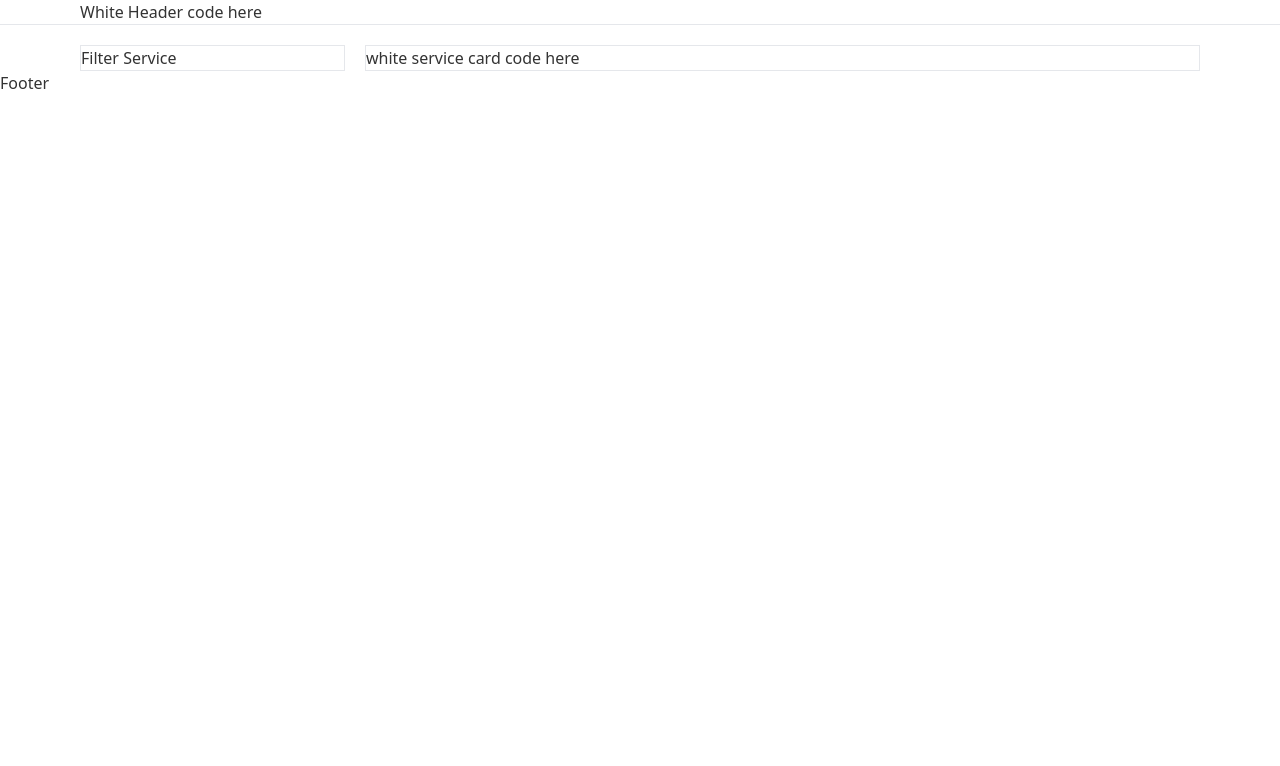
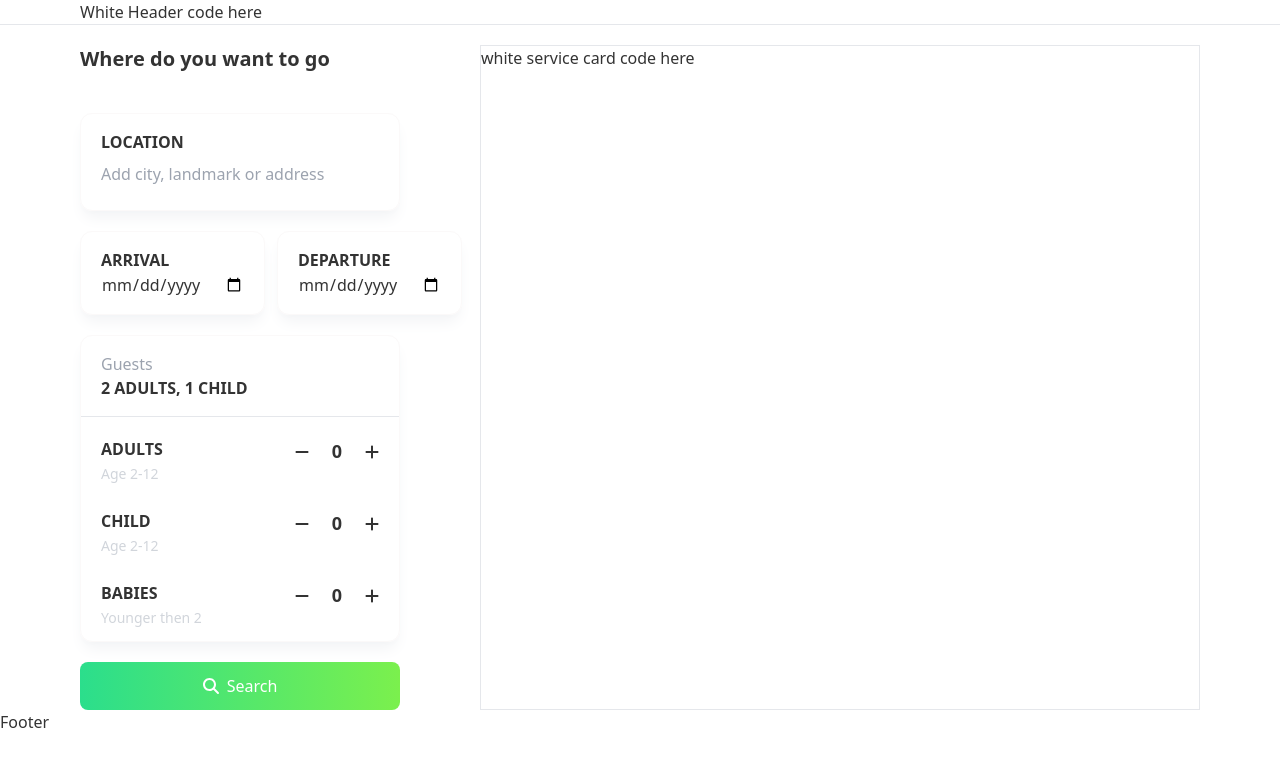
Before and after one commit to jsxshamim/air-cnc-client, a React (Create React App) app: page / in a window 1280 px wide. Shown: the top 766 px of the page. Built offline with nearby package versions, Linux system fonts and the light colour scheme.

Commit message:
added filter slidbar

```diff
--- a/package.json
+++ b/package.json
@@ -3,12 +3,18 @@
   "version": "0.1.0",
   "private": true,
   "dependencies": {
+    "@fortawesome/fontawesome-svg-core": "^6.1.2",
+    "@fortawesome/free-solid-svg-icons": "^6.1.2",
+    "@fortawesome/react-fontawesome": "^0.2.0",
     "@testing-library/jest-dom": "^5.16.5",
     "@testing-library/react": "^13.3.0",
     "@testing-library/user-event": "^13.5.0",
     "daisyui": "^2.24.0",
+    "date-fns": "^2.29.1",
     "react": "^18.2.0",
+    "react-day-picker": "^8.1.0",
     "react-dom": "^18.2.0",
+    "react-hook-form": "^7.34.1",
     "react-router-dom": "^6.3.0",
     "react-scripts": "5.0.1",
     "web-vitals": "^2.1.4"
--- a/src/Components/Home/FilterSidebar.js
+++ b/src/Components/Home/FilterSidebar.js
@@ -1,9 +1,91 @@
+import { faMinus, faPlus, faSearch } from "@fortawesome/free-solid-svg-icons";
+import { FontAwesomeIcon } from "@fortawesome/react-fontawesome";
 import React from "react";
+import "react-day-picker/dist/style.css";
+import { useForm } from "react-hook-form";
 
 const FilterSidebar = () => {
+    const {
+        register,
+        handleSubmit,
+        watch,
+        formState: { errors },
+    } = useForm();
+
+    const onSubmit = (data) => console.log(data);
+
     return (
         <div>
-            <h1>Filter Service</h1>
+            <h2 className="font-bold text-xl mb-10">Where do you want to go</h2>
+            <form onSubmit={handleSubmit(onSubmit)}>
+                <div class="form-control mb-5 shadow-lg shadow-gray-100 py-4 px-5 rounded-xl border border-[#fbf9f9]">
+                    <label>
+                        <p className="uppercase font-bold">Location</p>
+                        <input type="text" placeholder="Add city, landmark or address" class="focus:outline-none pr-5 w-full py-2" />
+                    </label>
+                </div>
+
+                <div className="flex gap-3 mb-5">
+                    <div class="form-control shadow-lg shadow-gray-100 py-4 px-5 rounded-xl border border-[#fbf9f9] w-full">
+                        <label>
+                            <p className="uppercase font-bold">Arrival</p>
+                            <input className="focus:outline-none" type="date" name="arrival" id="arrival" />
+                        </label>
+                    </div>
+                    <div class="form-control shadow-lg shadow-gray-100 py-4 px-5 rounded-xl border border-[#fbf9f9] w-full">
+                        <label>
+                            <p className="uppercase font-bold">Departure</p>
+                            <input className="focus:outline-none" type="date" name="departure" id="departure" />
+                        </label>
+                    </div>
+                </div>
+
+                <div className="mb-5 form-control shadow-lg shadow-gray-100 rounded-xl border border-[#fbf9f9] w-full">
+                    <div className="border-b px-5 py-4">
+                        <p className="text-gray-400">Guests</p>
+                        <h4 className="font-bold text-base uppercase">2 Adults, 1 Child</h4>
+                    </div>
+
+                    <div className="px-5">
+                        <div className="flex justify-between py-3 pt-5">
+                            <div>
+                                <h4 className="text-base font-bold uppercase">Adults</h4>
+                                <span className="text-sm text-gray-300">Age 2-12</span>
+                            </div>
+                            <div>
+                                <FontAwesomeIcon icon={faMinus} />
+                                <input defaultValue={0} className="font-bold text-lg w-14 focus:outline-none text-center" type="text" />
+                                <FontAwesomeIcon icon={faPlus} />
+                            </div>
+                        </div>
+                        <div className="flex justify-between py-3">
+                            <div>
+                                <h4 className="text-base font-bold uppercase">Child</h4>
+                                <span className="text-sm text-gray-300">Age 2-12</span>
+                            </div>
+                            <div>
+                                <FontAwesomeIcon icon={faMinus} />
+                                <input defaultValue={0} className="font-bold text-lg w-14 focus:outline-none text-center" type="text" />
+                                <FontAwesomeIcon icon={faPlus} />
+                            </div>
+                        </div>
+                        <div className="flex justify-between py-3">
+                            <div>
+                                <h4 className="text-base font-bold uppercase">Babies</h4>
+                                <span className="text-sm text-gray-300">Younger then 2</span>
+                            </div>
+                            <div>
+                                <FontAwesomeIcon icon={faMinus} />
+                                <input defaultValue={0} className="font-bold text-lg w-14 focus:outline-none text-center" type="text" />
+                                <FontAwesomeIcon icon={faPlus} />
+                            </div>
+                        </div>
+                    </div>
+                </div>
+                <button type="submit" className="capitalize text-base font-medium btn bg-gradient-to-r from-primary to-accent text-white border-0 w-full">
+                    <FontAwesomeIcon className="mr-2" icon={faSearch} /> Search
+                </button>
+            </form>
         </div>
     );
 };
--- a/src/Components/Home/Home.js
+++ b/src/Components/Home/Home.js
@@ -6,11 +6,11 @@ const Home = () => {
     return (
         <main>
             <div className="container mx-auto">
-                <div className="grid gap-5 grid-cols-12">
-                    <div className="border col-span-3">
+                <div className="grid gap-20 grid-cols-12">
+                    <div className="col-span-4">
                         <FilterSidebar />
                     </div>
-                    <div className="border col-span-9">
+                    <div className="border col-span-8">
                         <Services />
                     </div>
                 </div>
```
Also changed, not shown: 1 other file (tests, documents, lock files or other folders).
